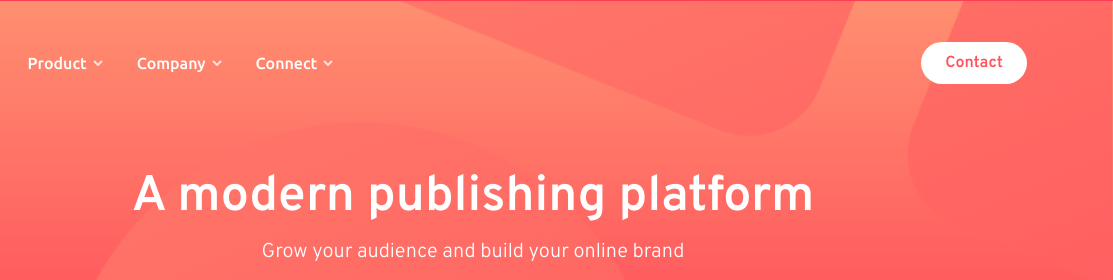
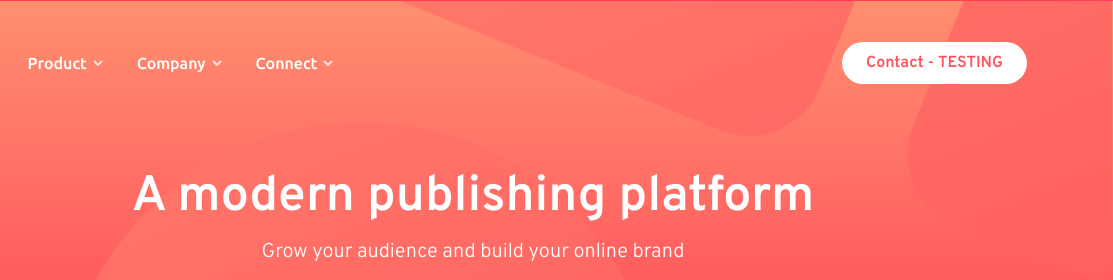
Before and after one commit to Rabin92/blogr-landing-page, a plain HTML site: page index.html in a window 1280 px wide. Shown: the top 280 px of the page, 167-1280 px from the left. Drawn offline with Linux system fonts and the light colour scheme.

Commit message:
Testing page

```diff
--- a/index.html
+++ b/index.html
@@ -52,7 +52,7 @@
 
               <div class="btn-wrap">
                 <!-- <a href="#" class="btn btn--border btn--ml">Login</a> -->
-                <a href="#" class="btn btn--col btn--mod btn--ml">Contact</a>
+                <a href="#" class="btn btn--col btn--mod btn--ml">Contact - TESTING</a>
               </div>
             </nav>
           </div>
```
